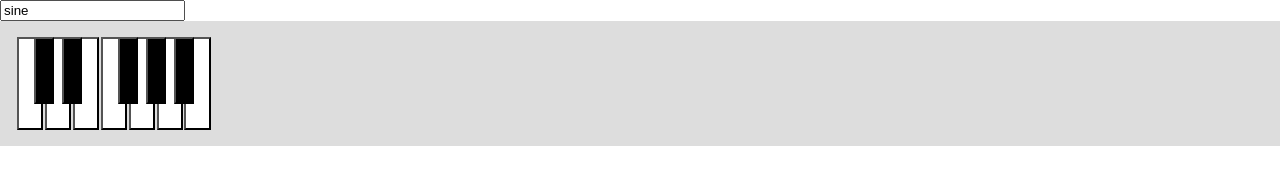
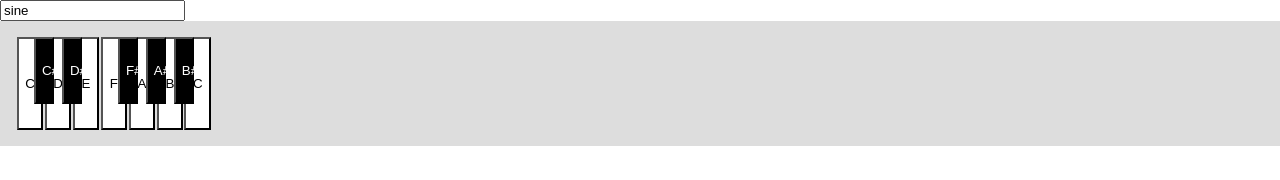
Before and after one commit to resistdesign/mio-piano, a React (Vite) app: page / in a window 1280 px wide. Shown: the top 180 px of the page. Built offline with nearby package versions, Linux system fonts and the light colour scheme.

Commit message:
chore: (repo) Automatic commit.

```diff
--- a/src/index.tsx
+++ b/src/index.tsx
@@ -35,6 +35,7 @@ const BlackKeyButton = styled(KeyButton)`
   height: 5em;
   margin: 0 -0.75em;
   z-index: 1;
+  color: white;
 `;
 const KeyContainer = styled.div`
   display: flex;
@@ -75,51 +76,51 @@ const App: FC = () => {
                 <KeyButton
                     onClick={onKeyPlay}
                     value={3000}
-                />
+                >C</KeyButton>
                 <BlackKeyButton
                     onClick={onKeyPlay}
                     value={3100}
-                />
+                >C#</BlackKeyButton>
                 <KeyButton
                     onClick={onKeyPlay}
                     value={3200}
-                />
+                >D</KeyButton>
                 <BlackKeyButton
                     onClick={onKeyPlay}
                     value={3300}
-                />
+                >D#</BlackKeyButton>
                 <KeyButton
                     onClick={onKeyPlay}
                     value={3400}
-                />
+                >E</KeyButton>
                 <KeyButton
                     onClick={onKeyPlay}
                     value={3500}
-                />
+                >F</KeyButton>
                 <BlackKeyButton
                     onClick={onKeyPlay}
                     value={3600}
-                />
+                >F#</BlackKeyButton>
                 <KeyButton
                     onClick={onKeyPlay}
                     value={3700}
-                />
+                >A</KeyButton>
                 <BlackKeyButton
                     onClick={onKeyPlay}
                     value={3800}
-                />
+                >A#</BlackKeyButton>
                 <KeyButton
                     onClick={onKeyPlay}
                     value={3900}
-                />
+                >B</KeyButton>
                 <BlackKeyButton
                     onClick={onKeyPlay}
                     value={4000}
-                />
+                >B#</BlackKeyButton>
                 <KeyButton
                     onClick={onKeyPlay}
                     value={4100}
-                />
+                >C</KeyButton>
             </KeyContainer>
         </>
     );
```
